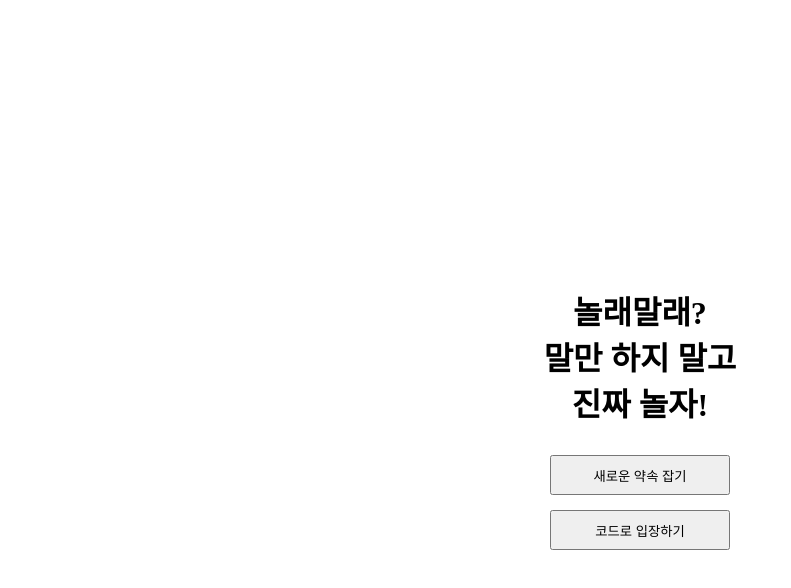
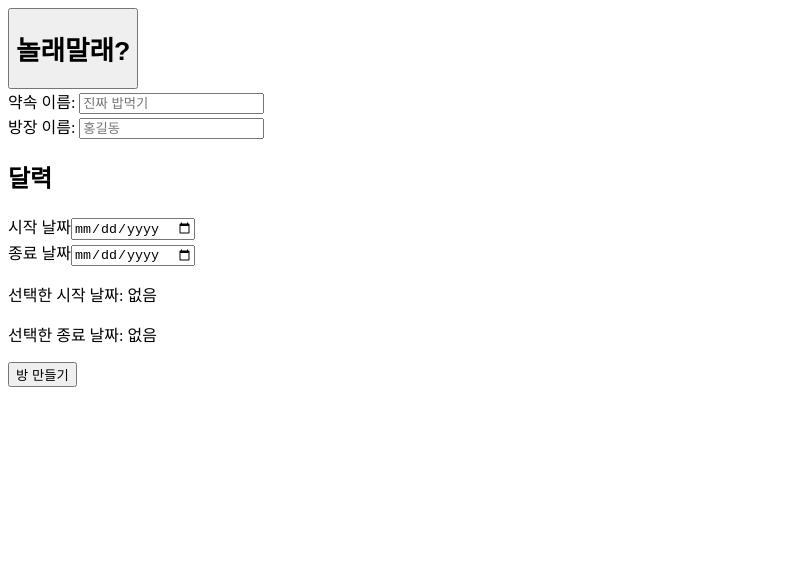
Before and after one commit to junoujun/Make_Meeting, a React (Vite) app: page / in a window 1280 px wide. Both pictures are taken after a click on the button "새로운 약속 잡기". Shown: the top 588 px of the page, without its empty margins (0-791 px from the left). Built offline with nearby package versions, Linux system fonts and the light colour scheme.

Commit message:
Page Home, Make, Join without Styles

```diff
--- a/src/App.tsx
+++ b/src/App.tsx
@@ -1,9 +1,18 @@
+import { useState } from "react";
 import Home from "./components/memberA/Home";
+import Join from "./components/memberA/Join";
+import Make from "./components/memberA/Make";
+
+export type PageState = "Home" | "Join" | "Make" | "Bucket_List";
 
 export default function App() {
+  const [currentPage, setCurrentPage] = useState<PageState>("Home");
+
   return (
     <>
-      <Home />
+      {currentPage === "Home" && <Home setCurrentPage={setCurrentPage} />}
+      {currentPage === "Join" && <Join setCurrentPage={setCurrentPage} />}
+      {currentPage === "Make" && <Make setCurrentPage={setCurrentPage} />}
     </>
   );
 }
--- /dev/null
+++ b/src/components/memberA/DateRangeSelector.tsx
@@ -0,0 +1,59 @@
+export type DateRange = {
+  startDate: string;
+  endDate: string;
+};
+
+type DateRangeSelectorProps = {
+  startDate: string;
+  endDate: string;
+  onChangeDateRange: (dateRange: DateRange) => void;
+};
+
+export default function DateRangeSelector({
+  startDate,
+  endDate,
+  onChangeDateRange,
+}: DateRangeSelectorProps) {
+  const handleStartDateChange = (e: React.ChangeEvent<HTMLInputElement>) => {
+    onChangeDateRange({
+      startDate: e.target.value,
+      endDate,
+    });
+  };
+
+  const handleEndDateChange = (e: React.ChangeEvent<HTMLInputElement>) => {
+    onChangeDateRange({
+      startDate,
+      endDate: e.target.value,
+    });
+  };
+
+  return (
+    <div>
+      <h2>달력</h2>
+
+      <div>
+        <label htmlFor="startDate">시작 날짜</label>
+        <input
+          id="startDate"
+          type="date"
+          value={startDate}
+          onChange={handleStartDateChange}
+        />
+      </div>
+
+      <div>
+        <label htmlFor="endDate">종료 날짜</label>
+        <input
+          id="endDate"
+          type="date"
+          value={endDate}
+          onChange={handleEndDateChange}
+        />
+      </div>
+
+      <p>선택한 시작 날짜: {startDate || "없음"}</p>
+      <p>선택한 종료 날짜: {endDate || "없음"}</p>
+    </div>
+  );
+}
--- a/src/components/memberA/Home.tsx
+++ b/src/components/memberA/Home.tsx
@@ -1,4 +1,10 @@
-export default function Home() {
+import type { PageState } from "../../App";
+
+type LoginProps = {
+  setCurrentPage: React.Dispatch<React.SetStateAction<PageState>>;
+};
+
+export default function Home({ setCurrentPage }: LoginProps) {
   return (
     <>
       <div className="Index-Page">
@@ -10,8 +16,12 @@ export default function Home() {
           진짜 놀자!
         </h1>
         <div className="button-box">
-          <button>새로운 약속 잡기</button>
-          <button>코드로 입장하기</button>
+          <button onClick={() => setCurrentPage("Make")}>
+            새로운 약속 잡기
+          </button>
+          <button onClick={() => setCurrentPage("Join")}>
+            코드로 입장하기
+          </button>
         </div>
       </div>
     </>
--- /dev/null
+++ b/src/components/memberA/Join.tsx
@@ -0,0 +1,17 @@
+import type { PageState } from "../../App";
+
+type LoginProps = {
+  setCurrentPage: React.Dispatch<React.SetStateAction<PageState>>;
+};
+
+export default function Join({ setCurrentPage }: LoginProps) {
+  return (
+    <>
+      <button onClick={() => setCurrentPage("Home")}>
+        <h1>놀래말래?</h1>
+      </button>
+      <h1>방 입장하기</h1>
+      <input type="text"></input>
+    </>
+  );
+}
--- /dev/null
+++ b/src/components/memberA/Make.tsx
@@ -0,0 +1,74 @@
+import type { PageState } from "../../App";
+import DateRangeSelector from "./DateRangeSelector";
+import { useState } from "react";
+
+type LoginProps = {
+  setCurrentPage: React.Dispatch<React.SetStateAction<PageState>>;
+};
+
+type DateRange = {
+  startDate: string;
+  endDate: string;
+};
+
+export default function Make({ setCurrentPage }: LoginProps) {
+  const [medicineName, setMedicineName] = useState("");
+  const [diseaseName, setDiseaseName] = useState("");
+
+  const [dateRange, setDateRange] = useState<DateRange>({
+    startDate: "",
+    endDate: "",
+  });
+
+  const handleCreateRoom = () => {
+    const roomData = {
+      medicineName,
+      diseaseName,
+      startDate: dateRange.startDate,
+      endDate: dateRange.endDate,
+    };
+
+    console.log(roomData);
+  };
+
+  return (
+    <>
+      <button onClick={() => setCurrentPage("Home")}>
+        <h1>놀래말래?</h1>
+      </button>
+      <section>
+        <div>
+          <label htmlFor="medicineName">약속 이름: </label>
+          <input
+            id="medicineName"
+            type="text"
+            value={medicineName}
+            onChange={(e) => setMedicineName(e.target.value)}
+            placeholder="진짜 밥먹기"
+          />
+        </div>
+
+        <div>
+          <label htmlFor="diseaseName">방장 이름: </label>
+          <input
+            id="diseaseName"
+            type="text"
+            value={diseaseName}
+            onChange={(e) => setDiseaseName(e.target.value)}
+            placeholder="홍길동"
+          />
+        </div>
+      </section>
+
+      <section>
+        <DateRangeSelector
+          startDate={dateRange.startDate}
+          endDate={dateRange.endDate}
+          onChangeDateRange={setDateRange}
+        />
+      </section>
+
+      <button onClick={handleCreateRoom}>방 만들기</button>
+    </>
+  );
+}
```
